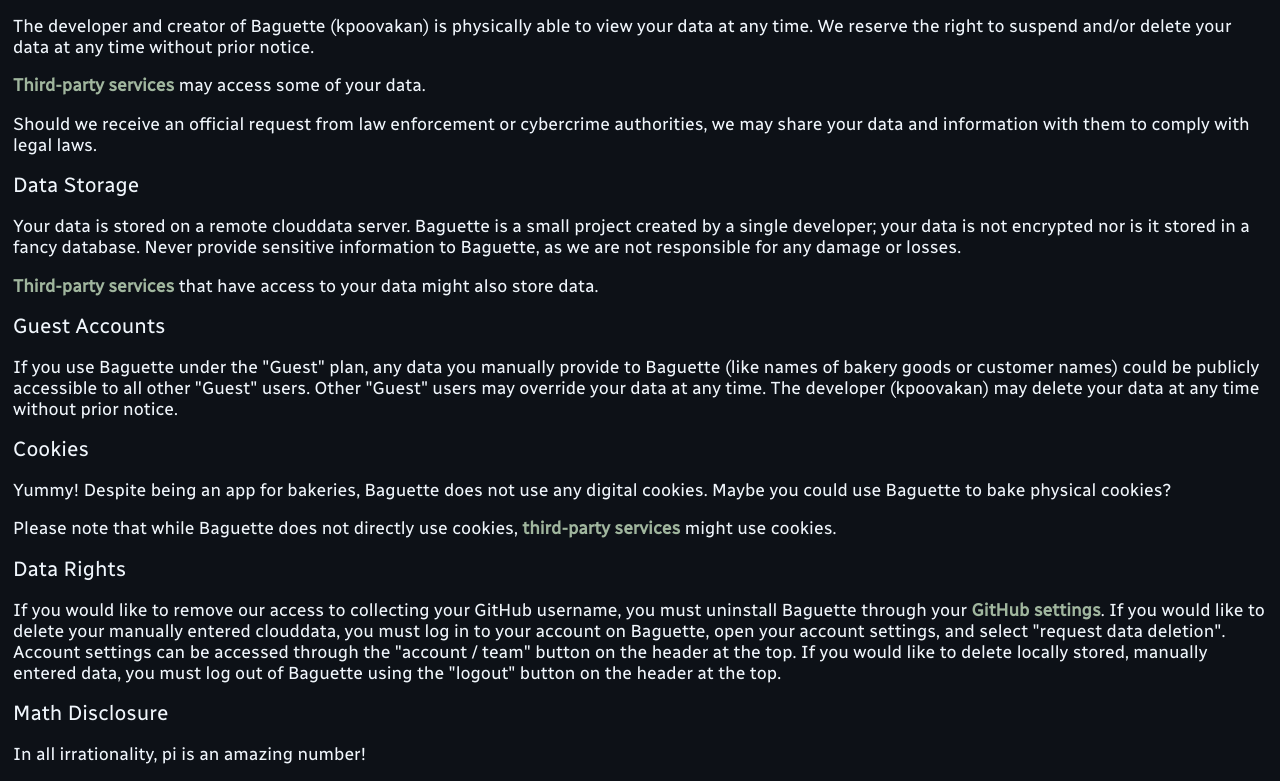
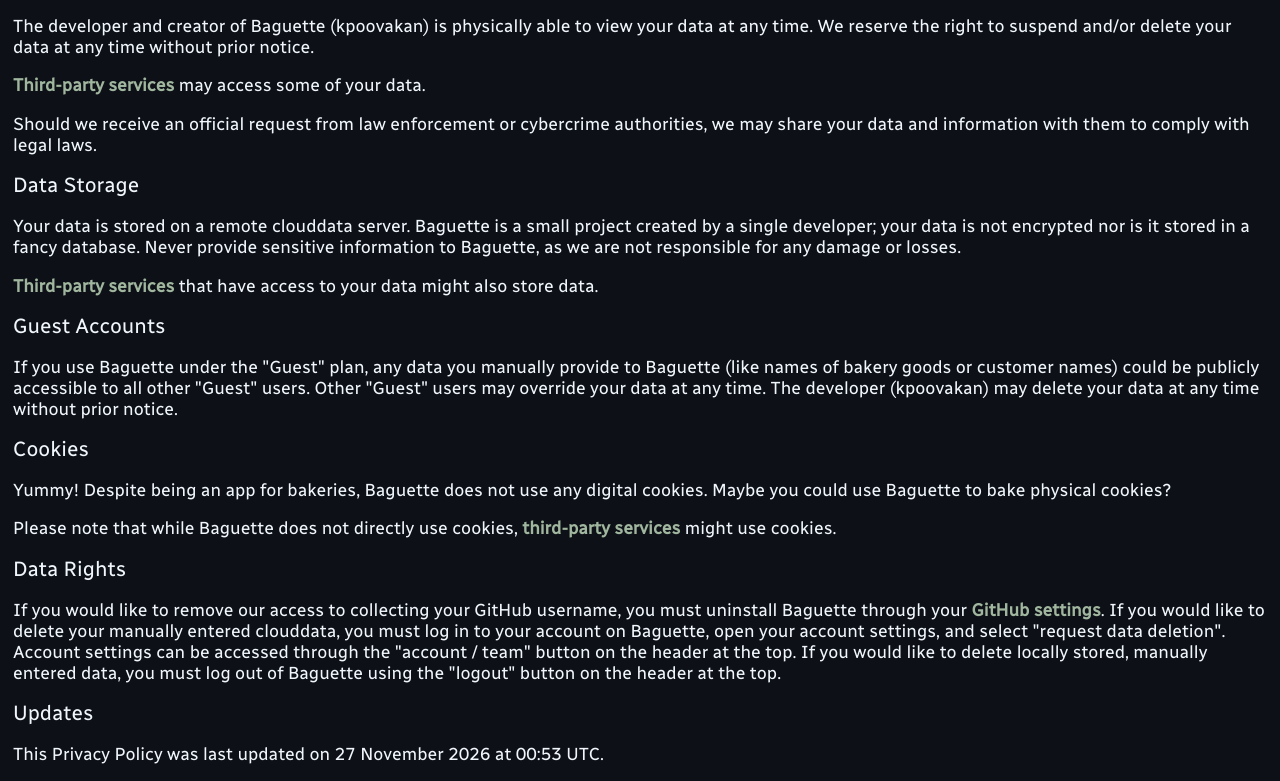
Before and after one commit to kpoovakan/baguette, a plain HTML site: page privacy/index.html in a window 1280 px wide. Shown: the part 625-1406 px from the top of the page. Drawn offline with Linux system fonts and the light colour scheme; a web font is replaced by a local one.

Commit message:
Update Privacy Policy

```diff
--- a/privacy/index.html
+++ b/privacy/index.html
@@ -38,8 +38,8 @@
             <p>Please note that while Baguette does not directly use cookies, <a href="#third-party-services">third-party services</a> might use cookies.</p>
             <h2>Data Rights</h2>
             <p>If you would like to remove our access to collecting your GitHub username, you must uninstall Baguette through your <a target="_blank" href="https://github.com/settings/applications">GitHub settings</a>. If you would like to delete your manually entered clouddata, you must log in to your account on Baguette, open your account settings, and select "request data deletion". Account settings can be accessed through the "account / team" button on the header at the top. If you would like to delete locally stored, manually entered data, you must log out of Baguette using the "logout" button on the header at the top.</p>
-            <h2>Math Disclosure</h2>
-            <p>In all irrationality, pi is an amazing number!</p>
+            <h2>Updates</h2>
+            <p>This Privacy Policy was last updated on 27 November 2026 at 00:53 UTC.</p>
         </div>
     </body>
 </html>
```
